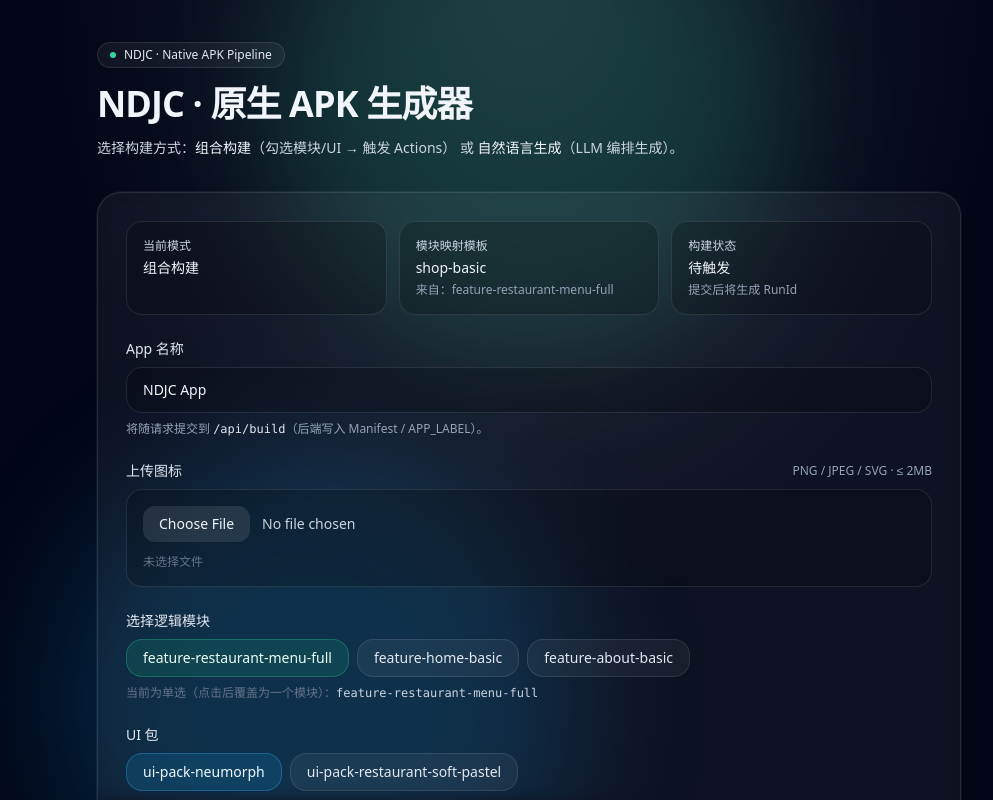
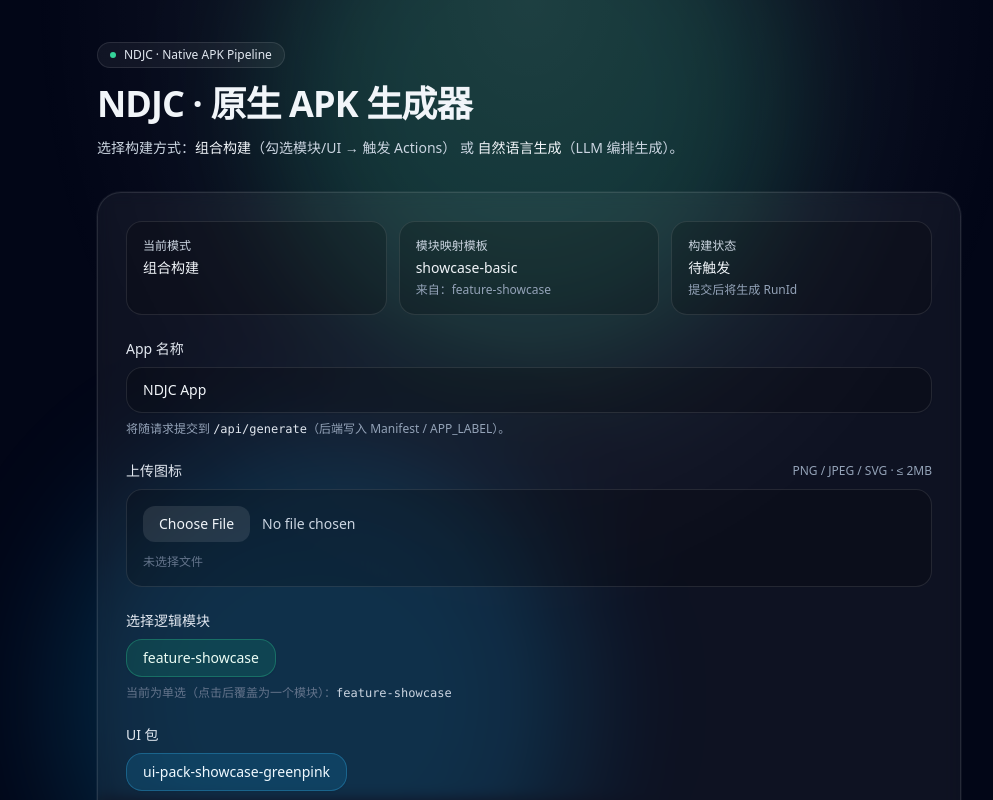
Before and after one commit to why459097630/niandongjicheng, a Next.js app: page / in a window 1280 px wide. Shown: the top 800 px of the page, without its empty margins (111-1104 px from the left). Built offline with nearby package versions, Linux system fonts and the light colour scheme.

Commit message:
Update page.tsx

```diff
--- a/app/page.tsx
+++ b/app/page.tsx
@@ -2,16 +2,21 @@
 import React from "react";
 
 // 组合构建可选项
-const MODULE_TO_TEMPLATE_KEY: Record<string, string> = {
-  "feature-restaurant-menu-full": "shop-basic",
-  "feature-home-basic": "showcase-basic",
-  "feature-about-basic": "showcase-basic",
-};
+const MODULE_OPTIONS = [
+  {
+    id: "feature-showcase",
+    name: "feature-showcase",
+    templateKey: "showcase-basic",
+    uiPacks: [
+      { id: "ui-pack-showcase-greenpink", name: "ui-pack-showcase-greenpink" },
+    ],
+  },
+] as const;
 
-const DEFAULT_UI_PACKS = ["ui-pack-neumorph", "ui-pack-restaurant-soft-pastel"] as const;
-const DEFAULT_MODULES = ["feature-restaurant-menu-full", "feature-home-basic", "feature-about-basic"] as const;
+const DEFAULT_MODULE = MODULE_OPTIONS[0].id;
+const DEFAULT_UI_PACK = MODULE_OPTIONS[0].uiPacks[0].id;
 
-type DisplayTemplate = keyof typeof MODULE_TO_TEMPLATE_KEY;
+type DisplayTemplate = (typeof MODULE_OPTIONS)[number]["templateKey"];
 type Mode = "A" | "B"; // A = safe extract only, B = allow companions
 type ApiResp = {
   ok: boolean;
@@ -39,8 +44,8 @@ function utcRunId(prefix = "ndjc") {
 
 export default function Page() {
   const [appName, setAppName] = React.useState<string>("NDJC App");
-  const [uiPack, setUiPack] = React.useState<string>(DEFAULT_UI_PACKS[0]);
-  const [modules, setModules] = React.useState<string[]>([DEFAULT_MODULES[0]]);
+  const [uiPack, setUiPack] = React.useState<string>(DEFAULT_UI_PACK);
+  const [modules, setModules] = React.useState<string[]>([DEFAULT_MODULE]);
   const [uploadedIcon, setUploadedIcon] = React.useState<string | null>(null);
   const [busy, setBusy] = React.useState(false);
   const [resp, setResp] = React.useState<ApiResp | null>(null);
@@ -119,7 +124,10 @@ export default function Page() {
   }
 
   const selectedModule = modules[0] || "";
-  const selectedTemplateKey = MODULE_TO_TEMPLATE_KEY[selectedModule] || "";
+  const selectedModuleOption =
+    MODULE_OPTIONS.find((item) => item.id === selectedModule) ?? MODULE_OPTIONS[0];
+  const selectedTemplateKey = selectedModuleOption?.templateKey || "";
+  const availableUiPacks = selectedModuleOption?.uiPacks ?? [];
 
   return (
     <div className="min-h-screen bg-slate-950 text-slate-100">
@@ -189,7 +197,7 @@ export default function Page() {
                 className="w-full rounded-2xl border border-white/10 bg-black/20 px-4 py-3 text-sm text-slate-100 placeholder:text-slate-500 shadow-sm outline-none ring-0 focus:border-white/20 focus:bg-black/30"
               />
               <div className="text-xs text-slate-400">
-                将随请求提交到 <span className="font-mono text-slate-200">/api/build</span>（后端写入 Manifest / APP_LABEL）。
+                将随请求提交到 <span className="font-mono text-slate-200">/api/generate</span>（后端写入 Manifest / APP_LABEL）。
               </div>
             </div>
 
@@ -237,13 +245,16 @@ export default function Page() {
             <div className="grid grid-cols-1 gap-2">
               <label className="text-sm font-medium text-slate-200">选择逻辑模块</label>
               <div className="flex flex-wrap gap-2">
-                {["feature-restaurant-menu-full", "feature-home-basic", "feature-about-basic"].map((module) => {
-                  const active = modules.includes(module);
+                {MODULE_OPTIONS.map((module) => {
+                  const active = modules.includes(module.id);
                   return (
                     <button
                       type="button"
-                      key={module}
-                      onClick={() => setModules([module])}
+                      key={module.id}
+                      onClick={() => {
+                        setModules([module.id]);
+                        setUiPack(module.uiPacks[0]?.id ?? "");
+                      }}
                       className={[
                         "rounded-2xl px-4 py-2 text-sm transition shadow-sm",
                         "border",
@@ -252,7 +263,7 @@ export default function Page() {
                           : "border-white/10 bg-white/5 text-slate-200 hover:bg-white/10",
                       ].join(" ")}
                     >
-                      {module}
+                      {module.name}
                     </button>
                   );
                 })}
@@ -266,13 +277,13 @@ export default function Page() {
             <div className="grid grid-cols-1 gap-2">
               <label className="text-sm font-medium text-slate-200">UI 包</label>
               <div className="flex flex-wrap gap-2">
-                {["ui-pack-neumorph", "ui-pack-restaurant-soft-pastel"].map((pack) => {
-                  const active = uiPack === pack;
+                {availableUiPacks.map((pack) => {
+                  const active = uiPack === pack.id;
                   return (
                     <button
                       type="button"
-                      key={pack}
-                      onClick={() => setUiPack(pack)}
+                      key={pack.id}
+                      onClick={() => setUiPack(pack.id)}
                       className={[
                         "rounded-2xl px-4 py-2 text-sm transition shadow-sm",
                         "border",
@@ -281,10 +292,13 @@ export default function Page() {
                           : "border-white/10 bg-white/5 text-slate-200 hover:bg-white/10",
                       ].join(" ")}
                     >
-                      {pack}
+                      {pack.name}
                     </button>
                   );
                 })}
+              </div>
+              <div className="text-xs text-slate-500">
+                当前仅显示所选逻辑模块可适配的 UI 包：<span className="font-mono text-slate-300">{uiPack || "—"}</span>
               </div>
             </div>
 
```
